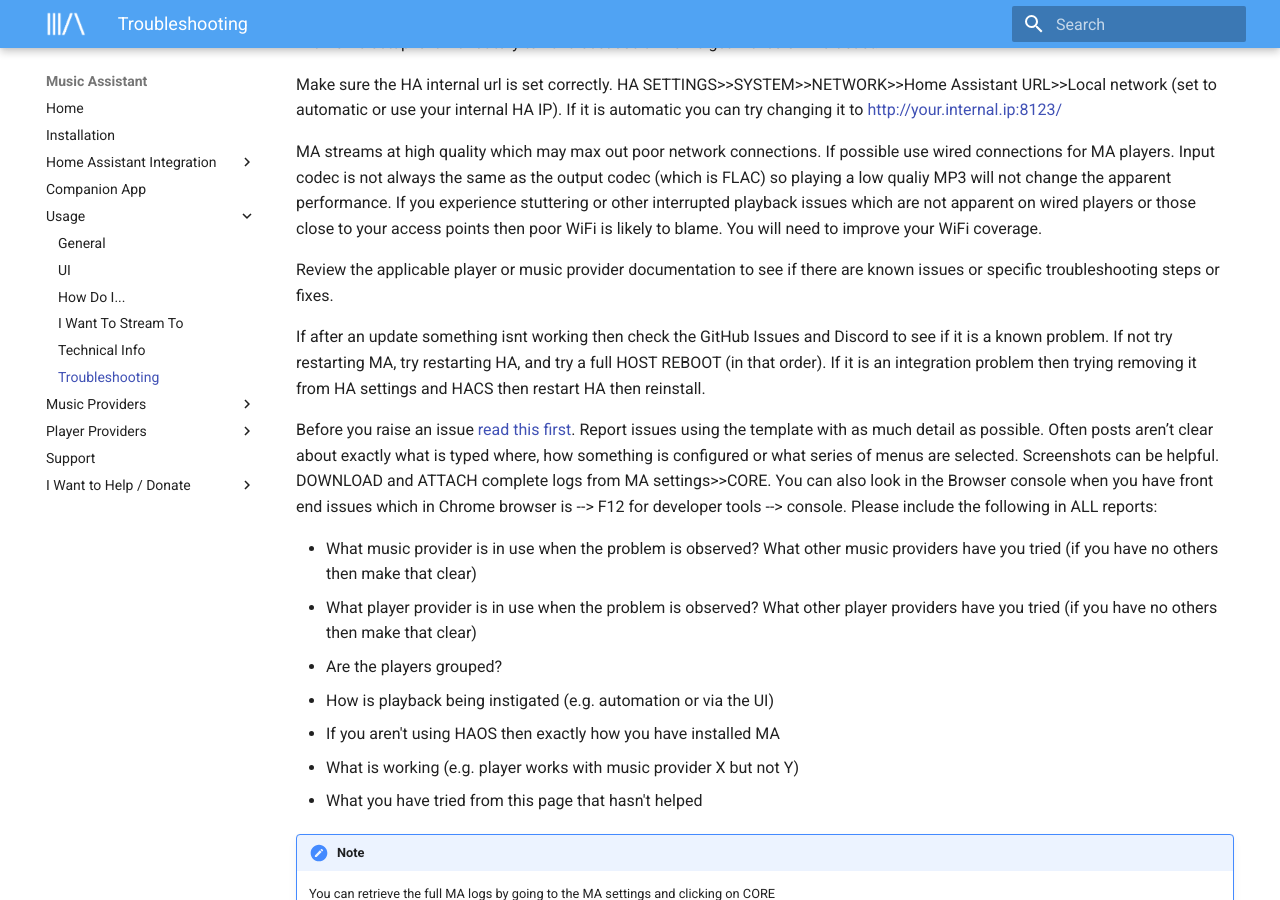
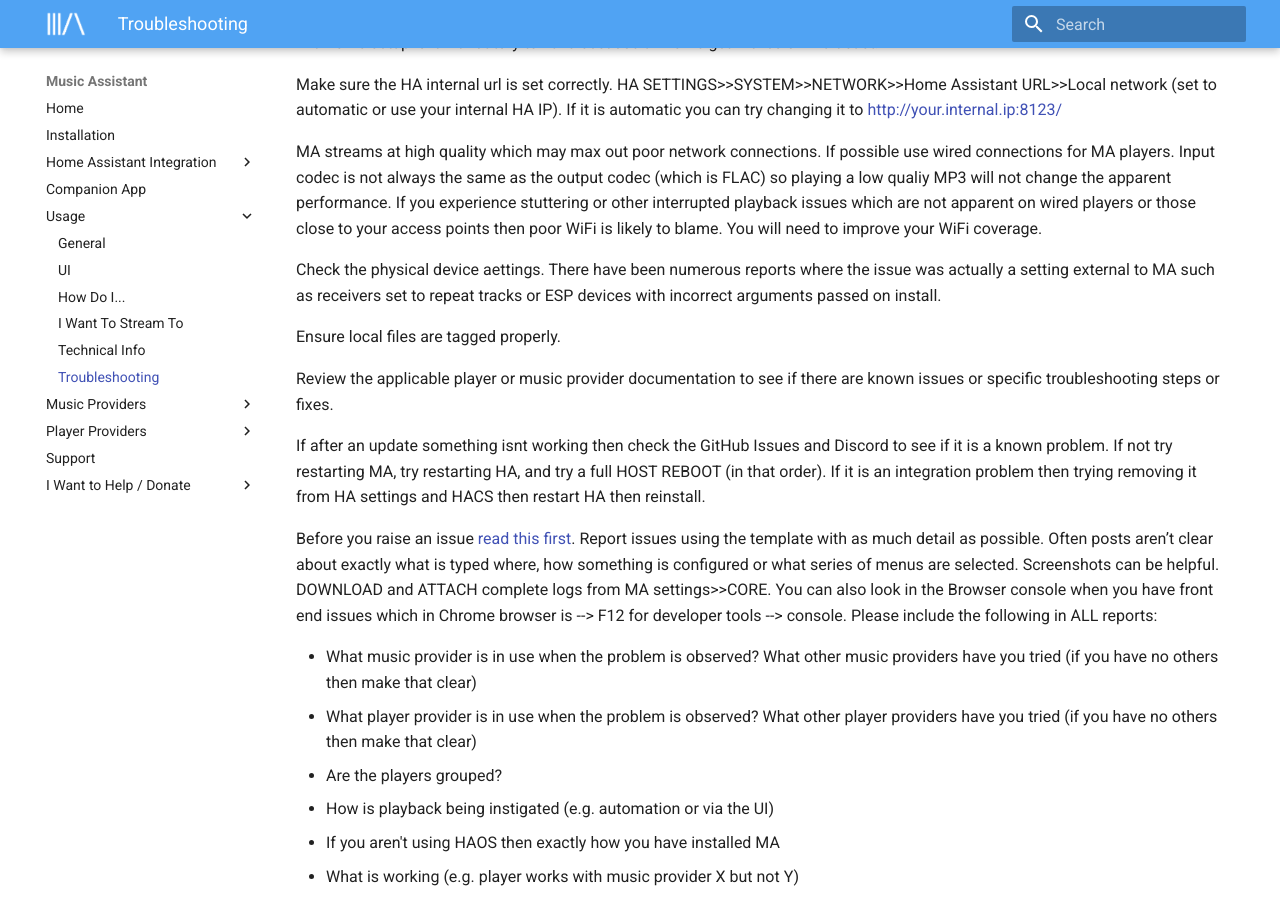
Before and after one commit to pwbriggs/music-assistant.github.io, an MkDocs documentation site: the page built from docs/faq/troubleshooting.md, in a window 1280 px wide and 900 px high, scrolled down 463 px. Built offline with MkDocs 1.6.1 and Material for MkDocs 9.7.7, drawn with Linux system fonts in a browser that asks for light colours.

Commit message:
Update troubleshooting.md

```diff
--- a/docs/faq/troubleshooting.md
+++ b/docs/faq/troubleshooting.md
@@ -9,6 +9,10 @@
 Make sure the HA internal url is set correctly. HA SETTINGS>>SYSTEM>>NETWORK>>Home Assistant URL>>Local network (set to automatic or use your internal HA IP). If it is automatic you can try changing it to http://your.internal.ip:8123/
 
 MA streams at high quality which may max out poor network connections. If possible use wired connections for MA players. Input codec is not always the same as the output codec (which is FLAC) so playing a low qualiy MP3 will not change the apparent performance. If you experience stuttering or other interrupted playback issues which are not apparent on wired players or those close to your access points then poor WiFi is likely to blame. You will need to improve your WiFi coverage.
+
+Check the physical device aettings. There have been numerous reports where the issue was actually a setting external to MA such as receivers set to repeat tracks or ESP devices with incorrect arguments passed on install.
+
+Ensure local files are tagged properly.
 
 Review the applicable player or music provider documentation to see if there are known issues or specific troubleshooting steps or fixes.
 
```
